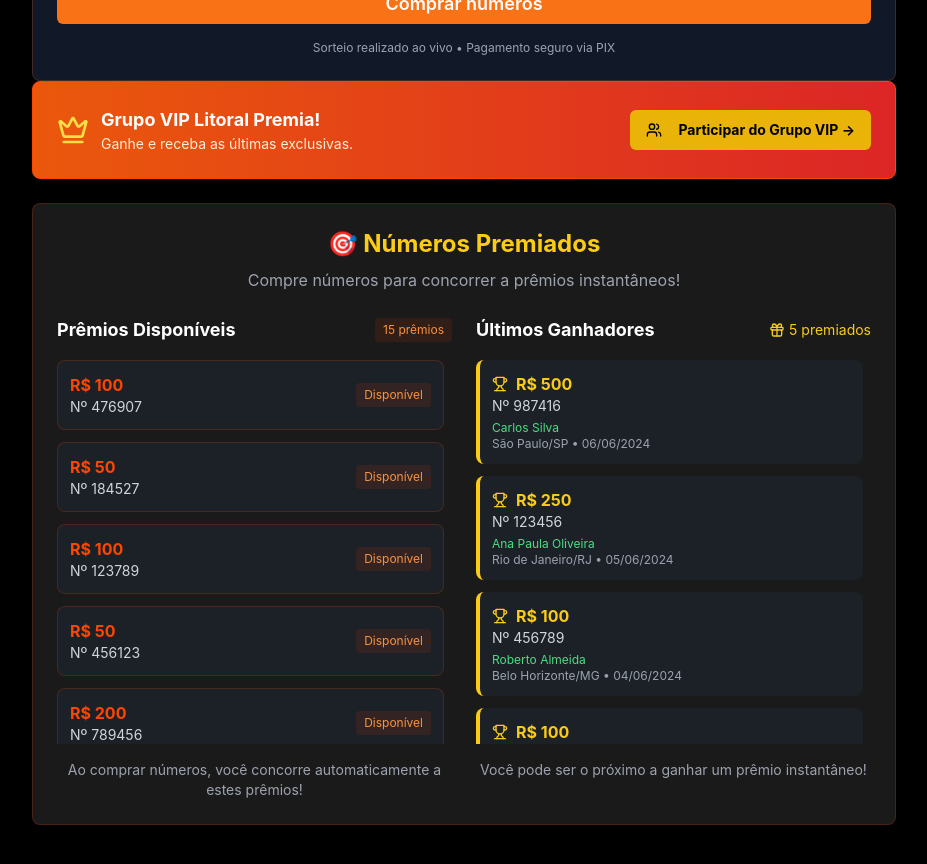
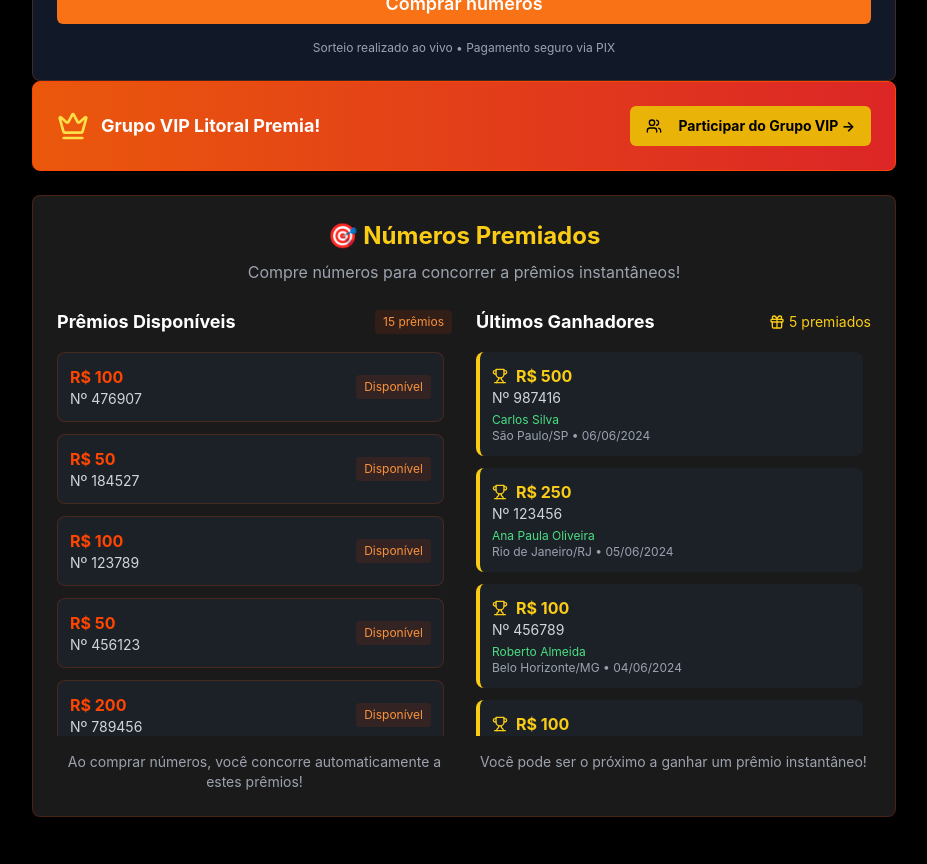
Before and after one commit to sistemasia25/litoral-premia-digital-rifa, a React (Vite) app: page / in a window 1280 px wide. Shown: the part 980-1844 px from the top of the page, without its empty margins (176-1103 px from the left). Built offline with nearby package versions, Linux system fonts and the light colour scheme.

Commit message:
Visual edit in Lovable
Edited UI in Lovable

```diff
--- a/src/components/VipGroup.tsx
+++ b/src/components/VipGroup.tsx
@@ -1,17 +1,15 @@
-
 import { Card } from "@/components/ui/card";
 import { Button } from "@/components/ui/button";
 import { Crown, Users } from "lucide-react";
-
 const VipGroup = () => {
-  return (
-    <Card className="bg-gradient-to-r from-orange-600 to-red-600 border-orange-primary p-6 mb-6">
+  return <Card className="bg-gradient-to-r from-orange-600 to-red-600 border-orange-primary p-6 mb-6">
       <div className="flex items-center justify-between">
         <div className="flex items-center space-x-3">
           <Crown className="w-8 h-8 text-yellow-300" />
           <div>
             <h3 className="text-lg font-bold text-white">Grupo VIP Litoral Premia!</h3>
-            <p className="text-orange-100 text-sm">Ganhe e receba as últimas exclusivas.</p>
+            <p className="text-orange-100 text-sm">
+          </p>
           </div>
         </div>
         <Button className="bg-yellow-500 hover:bg-yellow-400 text-black font-bold">
@@ -19,8 +17,6 @@ const VipGroup = () => {
           Participar do Grupo VIP →
         </Button>
       </div>
-    </Card>
-  );
+    </Card>;
 };
-
 export default VipGroup;
```
